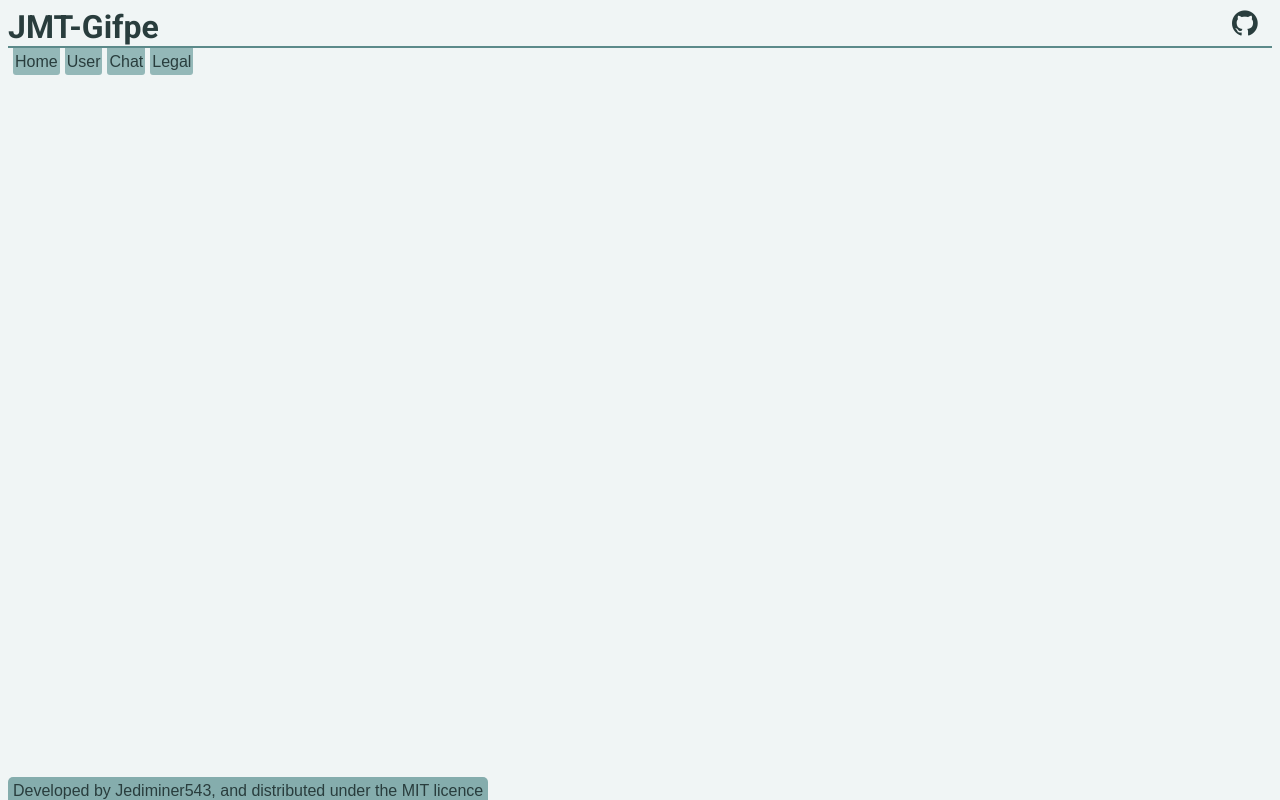
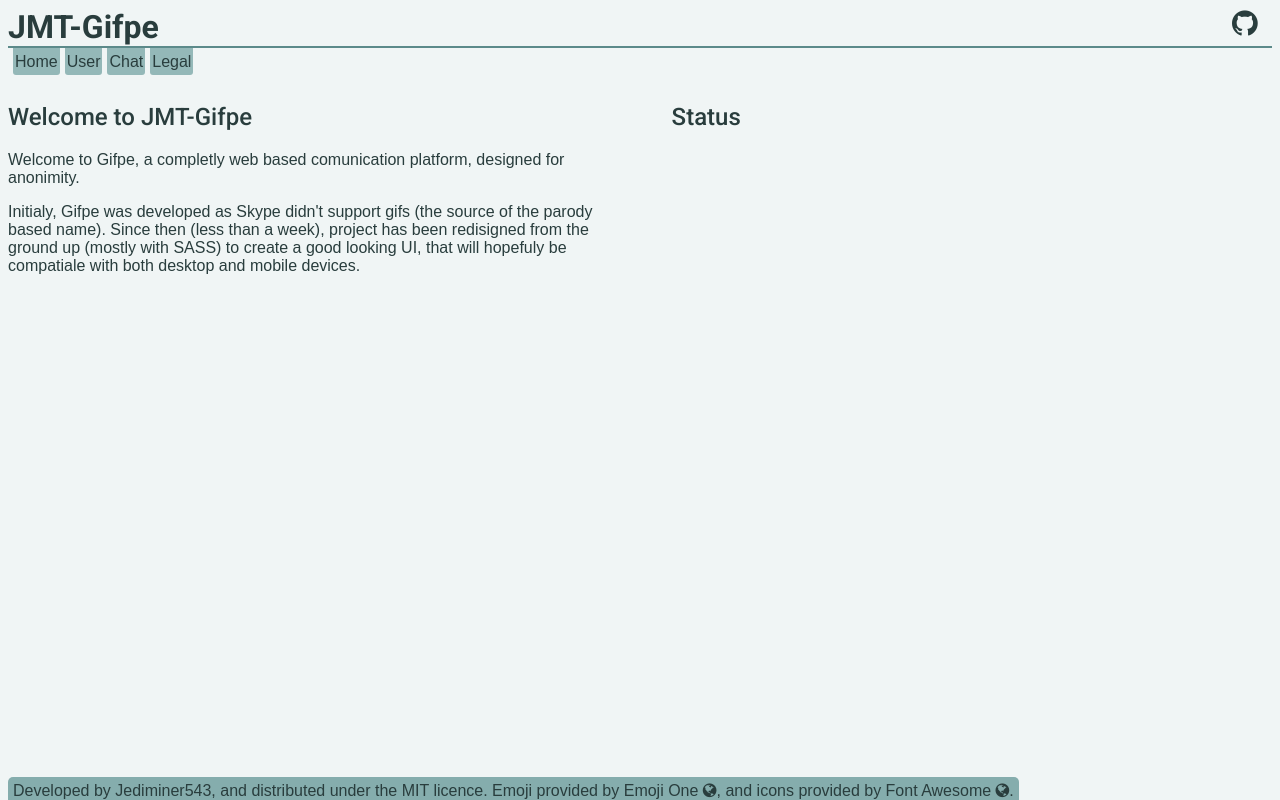
Before and after one commit to jediminer543/Gifpe, a plain HTML site: page index.html in a window 1280 px wide. Drawn offline with Linux system fonts and the light colour scheme.

Commit message:
Added user page, more work on home

```diff
--- a/index.html
+++ b/index.html
@@ -1,6 +1,7 @@
 <html>
 <head>
   <meta charset="utf-8"/>
+  <meta name="viewport" content="width=device-width, initial-scale=1"/>
   <link href="http://fonts.googleapis.com/css?family=Roboto:400,500,400italic,500italic,700" rel="stylesheet" type="text/css">
   <link rel="stylesheet" type="text/css" href="font-awesome/css/font-awesome.min.css">
   <link type="text/css" rel="stylesheet" href="main.css">
@@ -21,8 +22,28 @@
       </ul>
     </div>
   </div>
+  <div id="content">
+    <div class="content-left">
+      <h2>Welcome to JMT-Gifpe</h2>
+      <p>Welcome to Gifpe, a completly web based comunication platform, designed for
+      anonimity. </p>
+      <p>Initialy, Gifpe was developed as Skype didn't support gifs
+      (the source of the parody based name). Since then (less than a week), <thead>
+      project has been redisigned from the ground up (mostly with SASS) to create a
+      good looking UI, that will hopefuly be compatiale with both desktop and
+      mobile devices. </p>
+      </thead>
+      </form>
+    </div>
+    <div class="content-right">
+      <h2>Status</h2>
+    </div>
+  </div>
   <div id="footer">
     Developed by Jediminer543, and <a class="unlink" href="legal.html">
-      distributed under the MIT licence</a>
+    distributed under the MIT licence</a>. Emoji provided by Emoji One
+    <a class="unlink" href="http://emojione.com/"><i class="fa fa-globe"></i></a>,
+     and icons provided by Font Awesome
+    <a class="unlink" href=""><i class="fa fa-globe"></i></a>.
   </div>
 </html>
--- a/main.scss
+++ b/main.scss
@@ -5,6 +5,7 @@ $accent-colour: #5C8A8A;
 $highlight: #B2CCCC;
 $text-colour: #293D3D;
 
+//Predef
 body {
   font-family: "Arial";
   background-color: $main-bg;
@@ -54,16 +55,28 @@ hr {
   float:left;
 }
 
-.unlink, .unlink:visited, .unlink:active, .unlink:hover, .unlink:link {
+.unlink {
   color: $text-colour;
   text-decoration: none;
+  :visited, :active, :hover, :link {
+    color: $text-colour;
+    text-decoration: none;
+  }
 }
 
 .underline {
   text-decoration: underline;
 }
 
+.inline {
+  display:inline;
+}
+
 //Header
+#header {
+  padding-bottom: 35px;
+}
+
 .nav {
   list-style-type: none;
   margin: 0;
@@ -110,3 +123,18 @@ hr {
   bottom:0;
   background-color: $secondry-bg;
 }
+
+//Common Content
+#content {
+  width: 100%;
+  //line-height:30px;
+}
+.content-left {
+  width: 47.5%;
+  float:left;
+}
+
+.content-right {
+  width: 47.5%;
+  float:right;
+}
```
Also changed, not shown: main.css.
